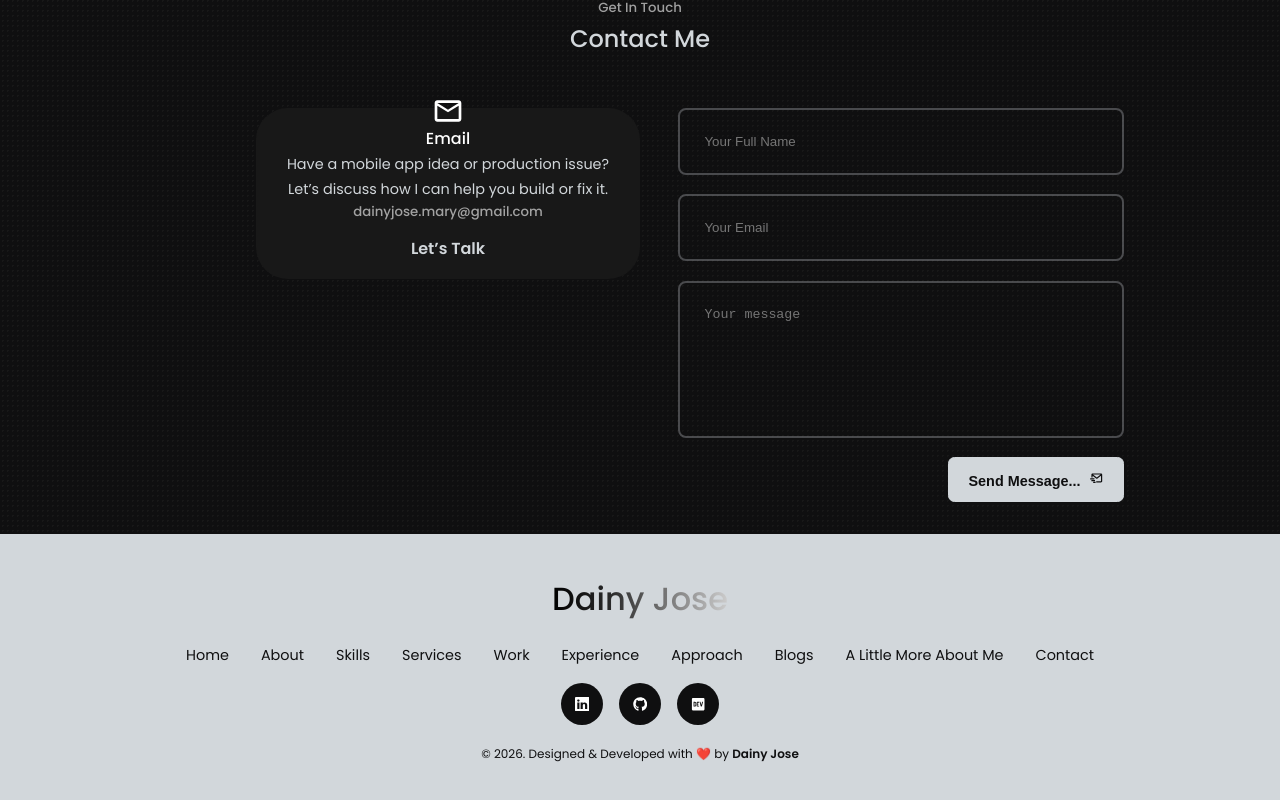
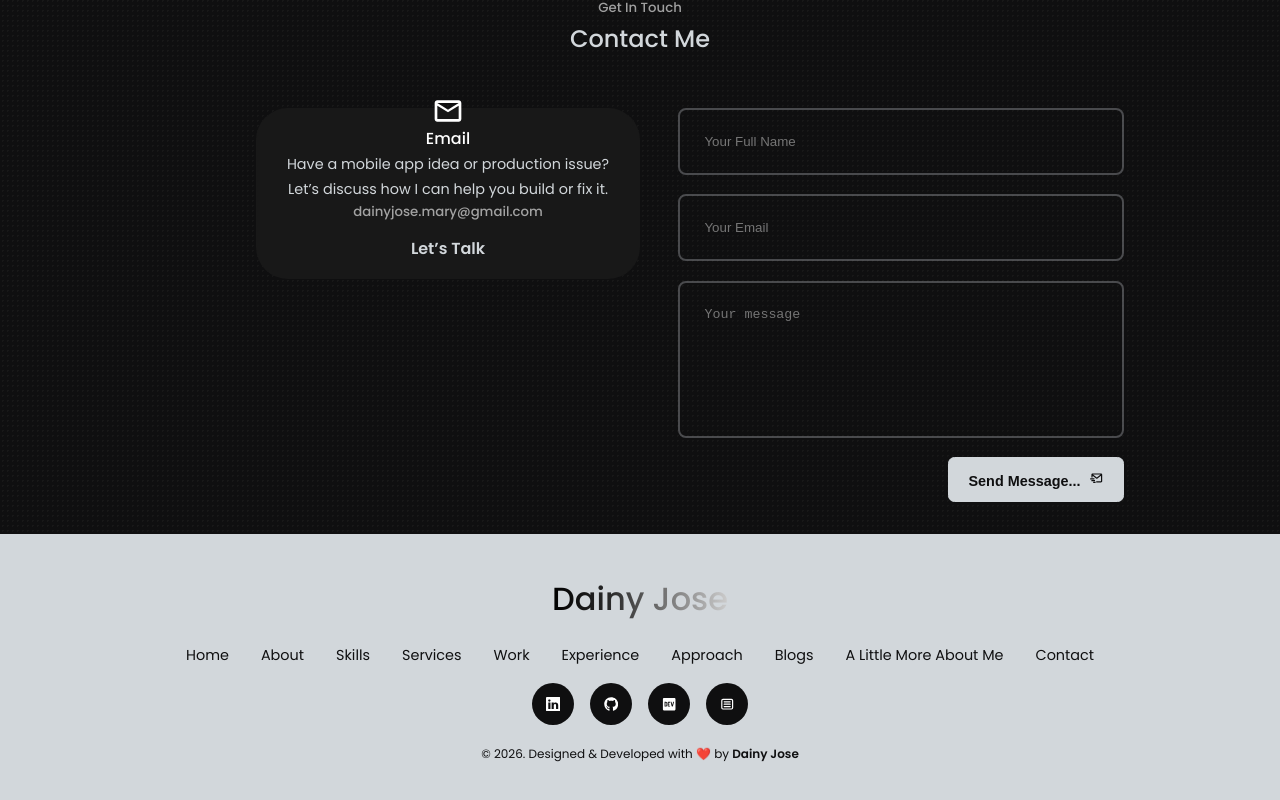
Before and after one commit to dainyjose/my-portfolio, a React (Vite) app: page / in a window 1280 px wide. Shown: the part 7767-8567 px from the top of the page. Built offline with nearby package versions, Linux system fonts and the light colour scheme.

Commit message:
feat: update footer section

```diff
--- a/src/components/footer/Footer.tsx
+++ b/src/components/footer/Footer.tsx
@@ -1,21 +1,18 @@
 import { BsLinkedin } from "react-icons/bs";
 import { FaDev, FaGithub } from "react-icons/fa";
+import { TbArticle } from "react-icons/tb";
+
 import "./footer.css";
 
 const Footer = () => {
-  const getYear = () => {
-    const currentYear = new Date().getFullYear();
-    return currentYear;
-  };
+  const getYear = () => new Date().getFullYear();
 
   return (
     <footer id="footer">
-      <a
-        href="#home"
-        className="footer__logo"
-      >
+      <a href="#home" className="footer__logo">
         Dainy Jose
       </a>
+
       <ul className="permalinks">
         <li>
           <a href="#home">Home</a>
@@ -24,10 +21,10 @@ const Footer = () => {
           <a href="#about">About</a>
         </li>
         <li>
-          <a href="#tech_skill"> Skills</a>
+          <a href="#tech_skill">Skills</a>
         </li>
         <li>
-          <a href="#services"> Services</a>
+          <a href="#services">Services</a>
         </li>
         <li>
           <a href="#portfolio">Work</a>
@@ -48,29 +45,45 @@ const Footer = () => {
           <a href="#contact">Contact</a>
         </li>
       </ul>
+
       <div className="footer__socials">
         <a
           href="https://www.linkedin.com/in/dainyjose/"
           target="_blank"
           rel="noreferrer"
+          aria-label="LinkedIn"
         >
           <BsLinkedin />
         </a>
+
         <a
           href="https://github.com/dainyjose"
           target="_blank"
           rel="noreferrer"
+          aria-label="GitHub"
         >
           <FaGithub />
         </a>
+
         <a
           href="https://dev.to/dainyjose"
           target="_blank"
           rel="noreferrer"
+          aria-label="Dev.to"
         >
           <FaDev />
         </a>
+
+        <a
+          href="https://stackquill-web.vercel.app/"
+          target="_blank"
+          rel="noopener noreferrer"
+          aria-label="StackQuill"
+        >
+          <TbArticle />
+        </a>
       </div>
+
       <div className="footer__copyright">
         <small>
           &copy; {getYear()}. Designed & Developed with ❤️ by <b>Dainy Jose</b>
```
